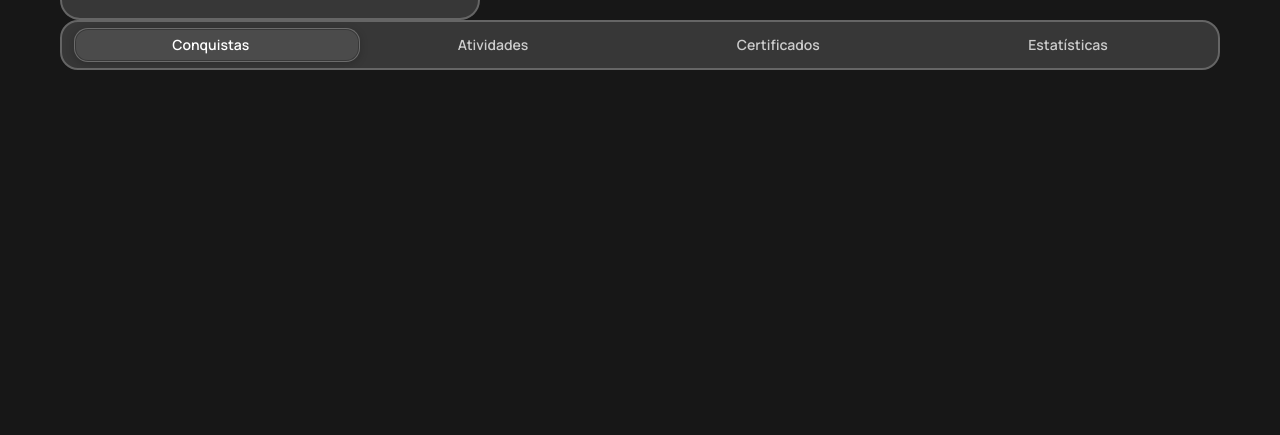
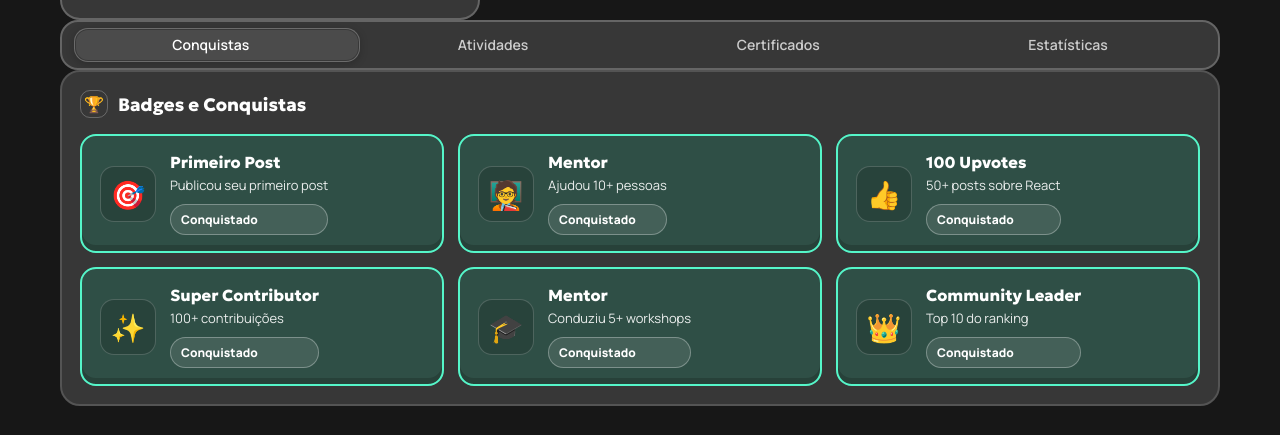
Before and after one commit to Escola-de-Ti/frontend-knowhall, a React (Vite) app in the folder webapp/: page /perfil in a window 1280 px wide. Shown: the part 493-928 px from the top of the page. Before the commit the page ends 800 px from the top, so only its background shows below. Built offline with nearby package versions, Linux system fonts and the light colour scheme; no server answers.

Commit message:
feat: Componente atividades

```diff
--- a/webapp/src/components/perfil/PerfilConquistas.tsx
+++ b/webapp/src/components/perfil/PerfilConquistas.tsx
@@ -1,10 +1,35 @@
-import React from "react";
-import "../../styles/perfil/PerfilConquistas.css";
+import React from 'react';
+import '../../styles/perfil/PerfilConquistas.css';
+
+const data = [
+  { id: 1, emoji: '🎯', titulo: 'Primeiro Post', desc: 'Publicou seu primeiro post' },
+  { id: 2, emoji: '🧑‍🏫', titulo: 'Mentor', desc: 'Ajudou 10+ pessoas' },
+  { id: 3, emoji: '👍', titulo: '100 Upvotes', desc: '50+ posts sobre React' },
+  { id: 4, emoji: '✨', titulo: 'Super Contributor', desc: '100+ contribuições' },
+  { id: 5, emoji: '🎓', titulo: 'Mentor', desc: 'Conduziu 5+ workshops' },
+  { id: 6, emoji: '👑', titulo: 'Community Leader', desc: 'Top 10 do ranking' },
+];
 
 export default function PerfilConquistas() {
-    return (
-        <div className="badges-container">
-            <h2>Badges e Conquistas</h2>
-        </div>
-    );
-};
+  return (
+    <section className="badges-container">
+      <header className="badges-head">
+        <div className="badges-ico">🏆</div>
+        <h2>Badges e Conquistas</h2>
+      </header>
+
+      <div className="badges-grid">
+        {data.map((b) => (
+          <article key={b.id} className="badge-card">
+            <div className="badge-emoji">{b.emoji}</div>
+            <div className="badge-info">
+              <h3>{b.titulo}</h3>
+              <p>{b.desc}</p>
+              <span className="badge-pill">Conquistado</span>
+            </div>
+          </article>
+        ))}
+      </div>
+    </section>
+  );
+}
--- a/webapp/src/pages/Perfil.tsx
+++ b/webapp/src/pages/Perfil.tsx
@@ -1,27 +1,29 @@
-import React, { useState } from 'react'
-import '../styles/Perfil.css'
-import PerfilDetalhes from '../components/perfil/PerfilDetalhes'
-import PerfilHistorico from '../components/perfil/PerfilHistorico'
-import PerfilSlide from '../components/perfil/PerfilSlide'
+import React, { useState } from 'react';
+import '../styles/Perfil.css';
+import PerfilDetalhes from '../components/perfil/PerfilDetalhes';
+import PerfilHistorico from '../components/perfil/PerfilHistorico';
+import PerfilSlide from '../components/perfil/PerfilSlide';
+import PerfilConquistas from '../components/perfil/PerfilConquistas';
 
 const Perfil: React.FC = () => {
-  const [aba, setAba] = useState('Conquistas')
+  const [aba, setAba] = useState('Conquistas');
+  const idUsuario = 1;
 
   return (
     <div className="perfil-page-container">
       <div className="perfil-wrap">
         <div className="perfil-grid">
           <PerfilDetalhes
-            id_usuario={1}
+            id_usuario={idUsuario}
             email="kauan.hb2004@gmail.com"
             nome="Kauan Henrique Bertalha"
             biografia="Desenvolvedor Full Stack com 8 anos de experiência..."
             id_imagem_perfil=""
             status_usuario="ATIVO"
             tipo_usuario="PADRAO"
-            interesses={['MySQL','JavaScript']}
-            onEditar={()=>{}}
-            onInteresseClick={()=>{}}
+            interesses={['MySQL', 'JavaScript']}
+            onEditar={() => {}}
+            onInteresseClick={() => {}}
           />
 
           <PerfilHistorico
@@ -40,13 +42,18 @@ const Perfil: React.FC = () => {
         </div>
 
         <PerfilSlide
-          tabs={['Conquistas','Atividades','Certificados','Estatísticas']}
+          tabs={['Conquistas', 'Atividades', 'Certificados', 'Estatísticas']}
           value={aba}
           onChange={setAba}
         />
+
+        {aba === 'Conquistas' && <PerfilConquistas />}
+        {aba === 'Atividades' && <div style={{ height: 160 }} />}
+        {aba === 'Certificados' && <div style={{ height: 160 }} />}
+        {aba === 'Estatísticas' && <div style={{ height: 160 }} />}
       </div>
     </div>
-  )
-}
+  );
+};
 
-export default Perfil
+export default Perfil;
--- a/webapp/src/styles/perfil/PerfilConquistas.css
+++ b/webapp/src/styles/perfil/PerfilConquistas.css
@@ -1,9 +1,91 @@
-@import url('https://fonts.googleapis.com/css2?family=Geologica:wght@100..900&family=Manrope:wght@200..800&display=swap');
+/* PerfilConquistas.css */
+.badges-container {
+  background: #373737;
+  border: 2px solid #545454;
+  border-radius: 20px;
+  padding: 18px;
+  color: #fff;
+  display: grid;
+  gap: 16px;
+}
+.badges-head {
+  display: flex;
+  align-items: center;
+  gap: 10px;
+}
+.badges-ico {
+  width: 28px;
+  height: 28px;
+  display: grid;
+  place-items: center;
+  border: 1.5px solid #ffffff3f;
+  border-radius: 10px;
+}
+.badges-head h2 {
+  margin: 0;
+  font-weight: 800;
+  font-size: 18px;
+}
 
-:root {
-    --background-color: #373737;
-    --background-border-color: #545454;
-    --text-color: #FFFFFF;
-    --achivement-background: #38403D;
-    --achivement-border-color: #4AAE92;
+.badges-grid {
+  display: grid !important;
+  grid-template-columns: repeat(3, minmax(0, 1fr));
+  gap: 14px;
 }
+
+.badge-card {
+  display: flex;
+  align-items: center;
+  gap: 14px;
+  padding: 16px 18px;
+  border-radius: 16px;
+  background: #2f4f46;
+  border: 2px solid #55f6c9;
+  box-shadow: inset 0 -6px 0 #0000002e;
+}
+
+.badge-emoji {
+  width: 56px;
+  height: 56px;
+  display: grid;
+  place-items: center;
+  font-size: 28px;
+  background: #00000026;
+  border: 1px solid #ffffff2e;
+  border-radius: 14px;
+}
+.badge-info {
+  display: grid;
+  gap: 4px;
+}
+.badge-info h3 {
+  margin: 0;
+  font-weight: 800;
+  font-size: 16px;
+}
+.badge-info p {
+  margin: 0;
+  font-size: 13px;
+  opacity: 0.9;
+}
+.badge-pill {
+  margin-top: 6px;
+  align-self: flex-start;
+  padding: 6px 10px;
+  border-radius: 999px;
+  background: #ffffff1a;
+  border: 1px solid #ffffff4d;
+  font-size: 12px;
+  font-weight: 800;
+}
+
+@media (max-width: 980px) {
+  .badges-grid {
+    grid-template-columns: repeat(2, minmax(0, 1fr));
+  }
+}
+@media (max-width: 600px) {
+  .badges-grid {
+    grid-template-columns: 1fr;
+  }
+}
```
